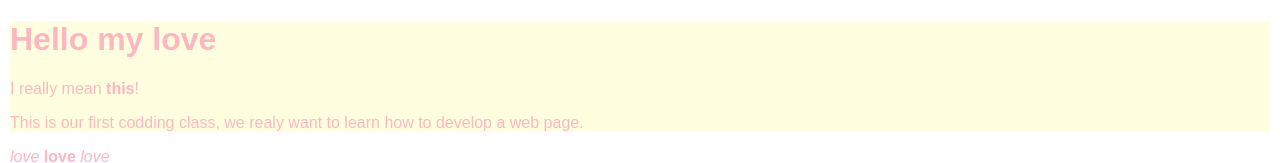
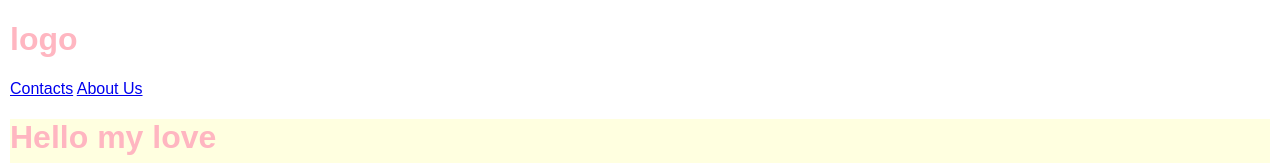
Before and after one commit to camillepoisson/my-cool-website, a plain HTML site: page index.html in a window 1280 px wide. Shown: the top 163 px of the page. Drawn offline with Linux system fonts and the light colour scheme; files whose address does not match are found by name.

Commit message:
Add files via upload

```diff
--- a/index.html
+++ b/index.html
@@ -5,6 +5,15 @@
     <link rel="stylesheet" type="text/css" href="/Users/camillepoisson/Desktop/coding class/css/styles.css">
 </head>
 <body>
+  <main>
+    <header>
+      <h1>logo</h1>
+      <nav>
+        <a href="contacts.html">Contacts</a>
+        <a href="about-us.html">About Us</a>
+      </nav>
+    </header>
+  </main>
 <div style="background-color:lightyellow"><h1>Hello my love</h1>
 I really mean <strong>this</strong>!
 <p>This is our first codding class, we realy want to learn how to develop a web page.</p>
```
